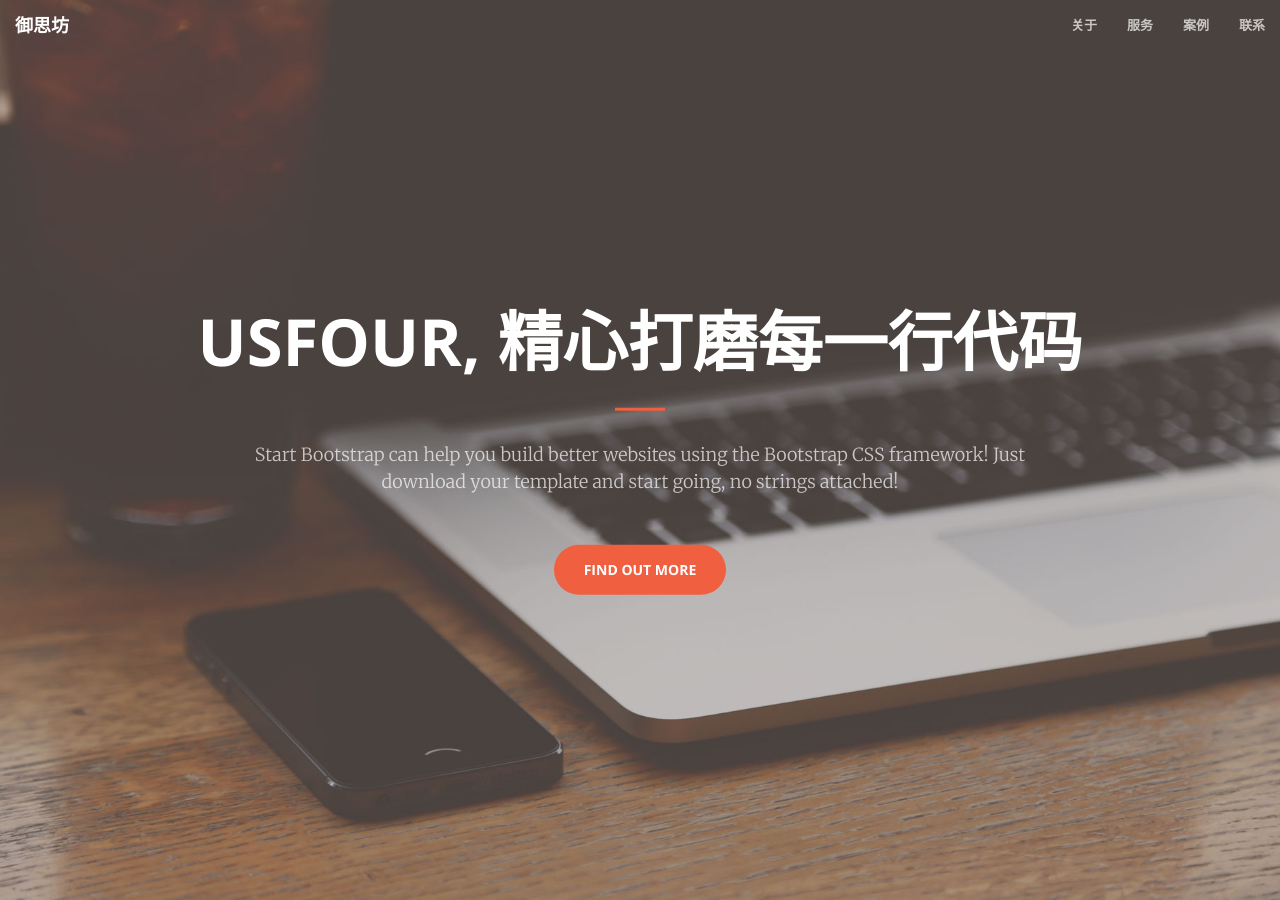
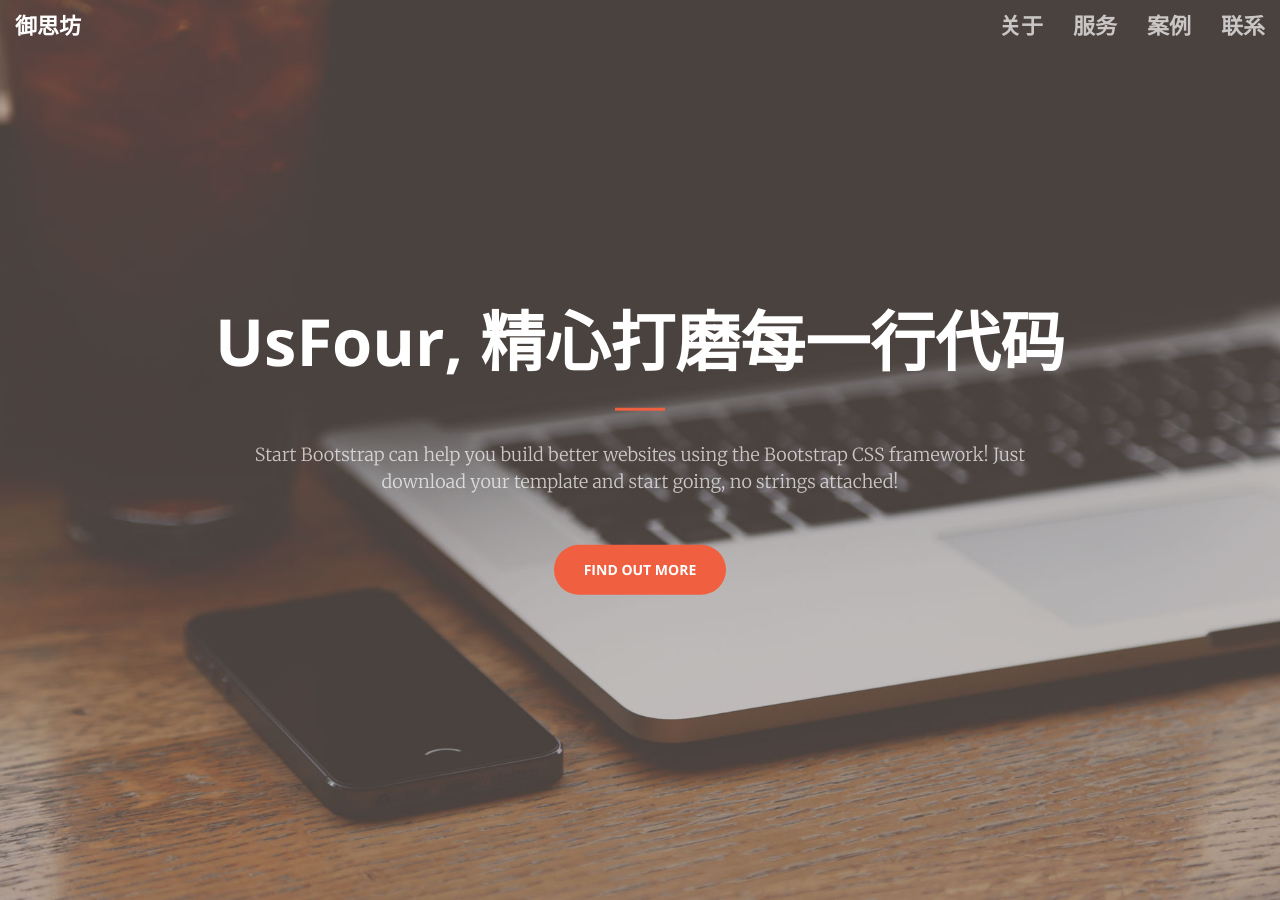
Before and after one commit to usfour/usfour.github.io, a Jekyll site: the page built from index.html, in a window 1280 px wide and 900 px high. Built offline with Jekyll 4.4.1, drawn with Linux system fonts in a browser that asks for light colours.

Commit message:
change fonts size

```diff
--- a/_sass/_base.scss
+++ b/_sass/_base.scss
@@ -78,6 +78,7 @@ aside {
         color: $theme-primary;
         @include sans-serif-font;
         font-weight: 700;
+		font-size: 22px;
         text-transform: uppercase;
         &:hover,
         &:focus {
@@ -90,7 +91,7 @@ aside {
             > a:focus {
                 text-transform: uppercase;
                 font-weight: 700;
-                font-size: 13px;
+                font-size: 22px;
                 color: $theme-dark;
                 &:hover {
                     color: $theme-primary;
@@ -166,7 +167,6 @@ header {
         .header-content-inner {
             h1 {
                 font-weight: 700;
-                text-transform: uppercase;
                 margin-top: 0;
                 margin-bottom: 0;
             }
```
